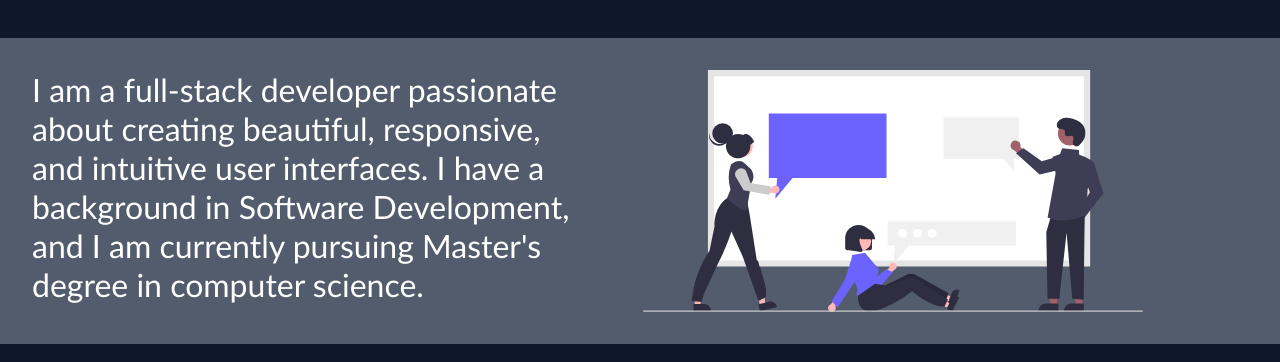
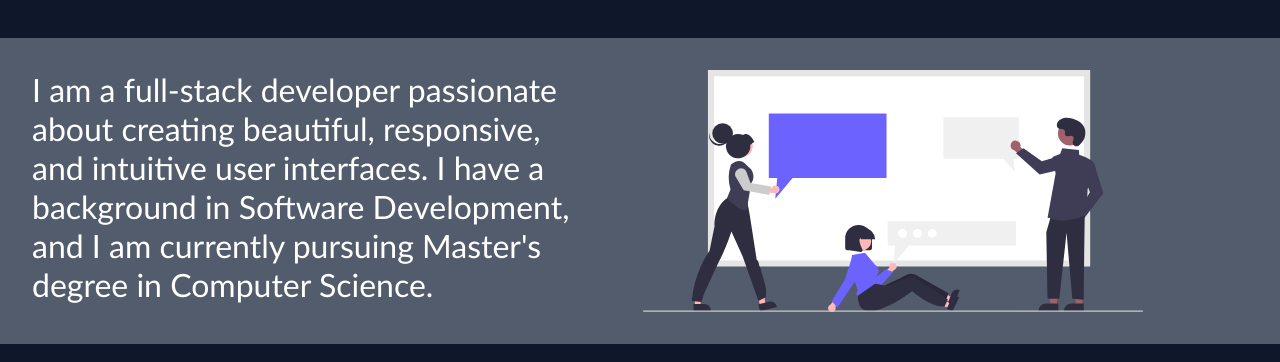
Before and after one commit to Dhanoosh/my-portfolio, a React (Create React App) app: page / in a window 1280 px wide. Shown: the part 195-557 px from the top of the page. Built offline with nearby package versions, Linux system fonts and the light colour scheme.

Commit message:
minor changes

```diff
--- a/src/About.js
+++ b/src/About.js
@@ -9,7 +9,7 @@ const About =()=>{
                 I am a full-stack developer passionate about creating
                 beautiful, responsive, and intuitive user interfaces. I have
                 a background in Software Development, and I am
-                currently pursuing Master's degree in computer science.
+                currently pursuing Master's degree in Computer Science.
                 </p>
                 <img className='about-img' src={Hero} alt='hero'></img>
             </div>
```
